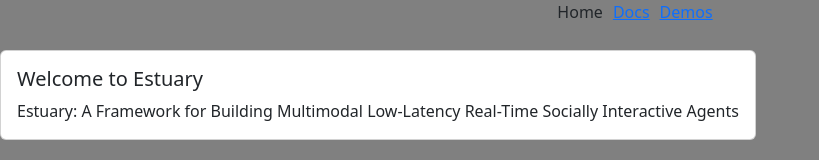
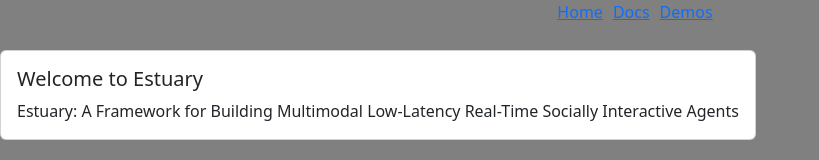
Before and after one commit to estuary-ai/estuary-ai.github.io, a React (Create React App) app: page / in a window 1280 px wide. Shown: the top 160 px of the page, without its empty margins (0-819 px from the left). Built offline with nearby package versions, Linux system fonts and the light colour scheme.

Commit message:
:sparkles: Basic nav with blank pages complete

```diff
--- a/src/App.js
+++ b/src/App.js
@@ -1,20 +1,25 @@
-import logo from './logo.svg';
-import './App.css';
-
-import { Link } from "react-router-dom";
-
-import HomePage from './pages/HomePage';
+import ReactDOM from "react-dom/client";
+import { BrowserRouter, Routes, Route } from "react-router-dom";
+import Layout from "./components/BaseLayout";
+import HomePage from "./pages/HomePage";
 import DocsPage from "./pages/DocsPage";
 import DemosPage from "./pages/DemosPage";
+import NoPage from "./pages/NoPage";
 
-function App() {
+export default function App() {
   return (
-    <HomePage />
-
-    /* <Route path="/" component={App} />
-    <Route path="/docs" component={DocsPage} />
-    <Route path="/demos" component={DemosPage} /> */
+    <BrowserRouter>
+      <Routes>
+        <Route path="/" element={<Layout />}>
+          <Route index element={<HomePage />} />
+          <Route path="docs" element={<DocsPage />} />
+          <Route path="demos" element={<DemosPage />} />
+          <Route path="*" element={<NoPage />} />
+        </Route>
+      </Routes>
+    </BrowserRouter>
   );
 }
 
-export default App;
+const root = ReactDOM.createRoot(document.getElementById('root'));
+root.render(<App />);
--- /dev/null
+++ b/src/components/BaseLayout.js
@@ -0,0 +1,24 @@
+import { Outlet } from "react-router-dom";
+import NavBar from "./NavBar";
+
+const BaseLayout = () => {
+  return (
+    <div className='main-container' style={{backgroundColor: "gray"}}>
+        <NavBar />
+        <Outlet />
+
+        <style js>{`
+            .main-container{
+            width: 100vw;
+            height: 100vh;
+            display: flex;
+            flex-direction: column;
+            align-items: flex-start;
+            justify-content: flex-start;
+            }
+        `}</style>
+    </div>
+  )
+};
+
+export default BaseLayout;
--- a/src/components/NavBar.js
+++ b/src/components/NavBar.js
@@ -1,4 +1,5 @@
 import { React, useState } from "react";
+import { Link } from "react-router-dom";
 
 import 'bootstrap/dist/css/bootstrap.css';
 
@@ -17,9 +18,9 @@
     return (
         <div className="navigation">
             <ul>
-                <li>Home</li>
-                <li><a href="./DocsPage.js">Docs</a></li>
-                <li><a href="./DemosPage.js">Demos</a></li>
+                <li><Link to="/">Home</Link></li>
+                <li><Link to="/docs">Docs</Link></li>
+                <li><Link to="/demos">Demos</Link></li>
             </ul>
             <div className="hamburger" onClick={toggleHamburger}>
                 <Hamburger isOpen={isHamOpen} />
--- a/src/pages/HomePage.js
+++ b/src/pages/HomePage.js
@@ -1,11 +1,8 @@
 import { Card } from 'react-bootstrap';
-import Navbar from '../components/NavBar';
 
 function HomePage() {
     return (
 
-        <div className='main-container' style={{backgroundColor: "gray"}}>
-            <Navbar />
             <div>
                 <Card>
                     <Card.Body>
@@ -17,22 +14,6 @@
                 </Card>
             </div>
 
-            <style js>{`
-                .main-container{
-                width: 100vw;
-                height: 100vh;
-                display: flex;
-                flex-direction: column;
-                align-items: flex-start;
-                justify-content: flex-start;
-                }
-            `}</style>
-        </div>
-
-
-
-
-
     )
 }
 
--- /dev/null
+++ b/src/pages/NoPage.js
@@ -0,0 +1,5 @@
+const NoPage = () => {
+    return <h1>404</h1>;
+};
+
+export default NoPage;
```
